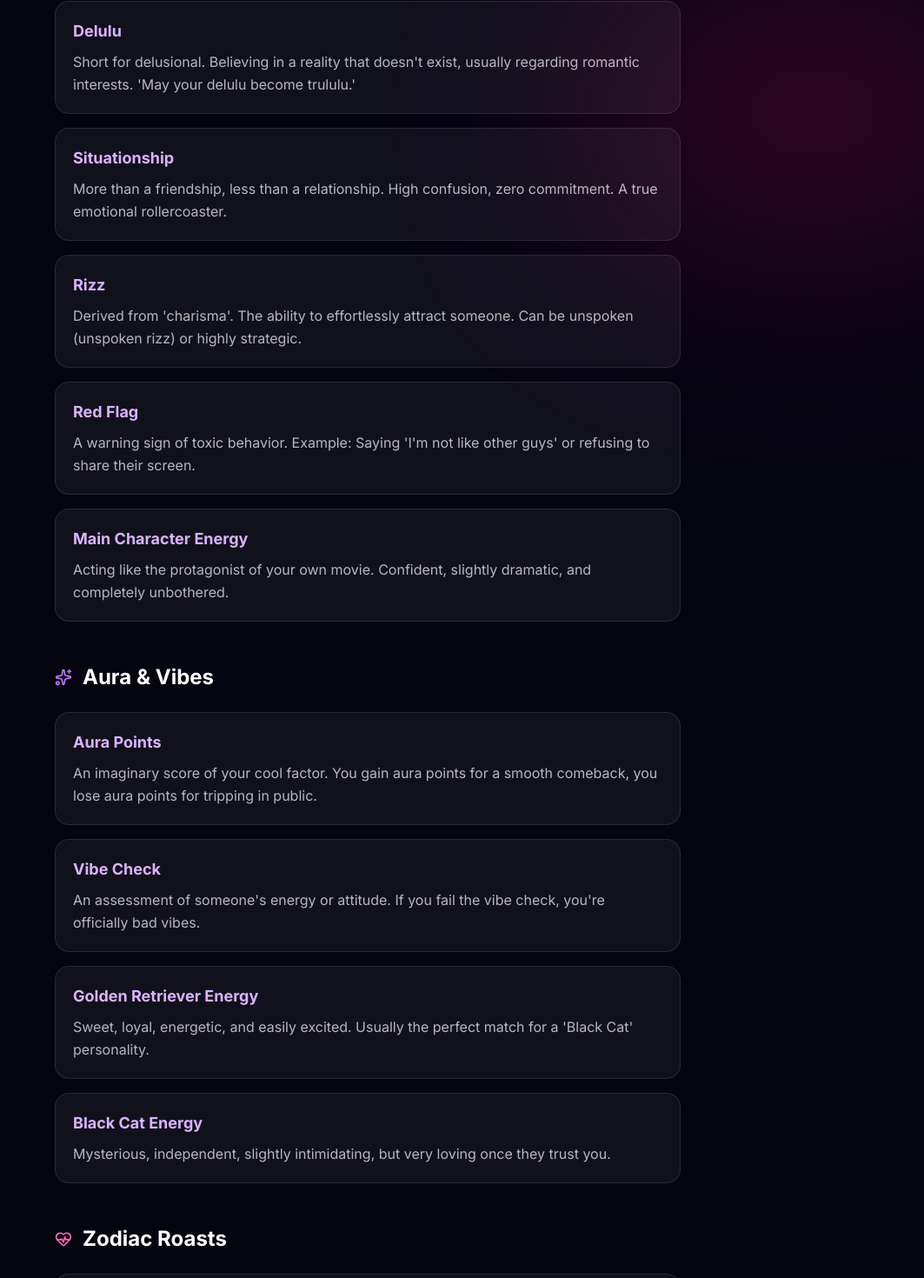
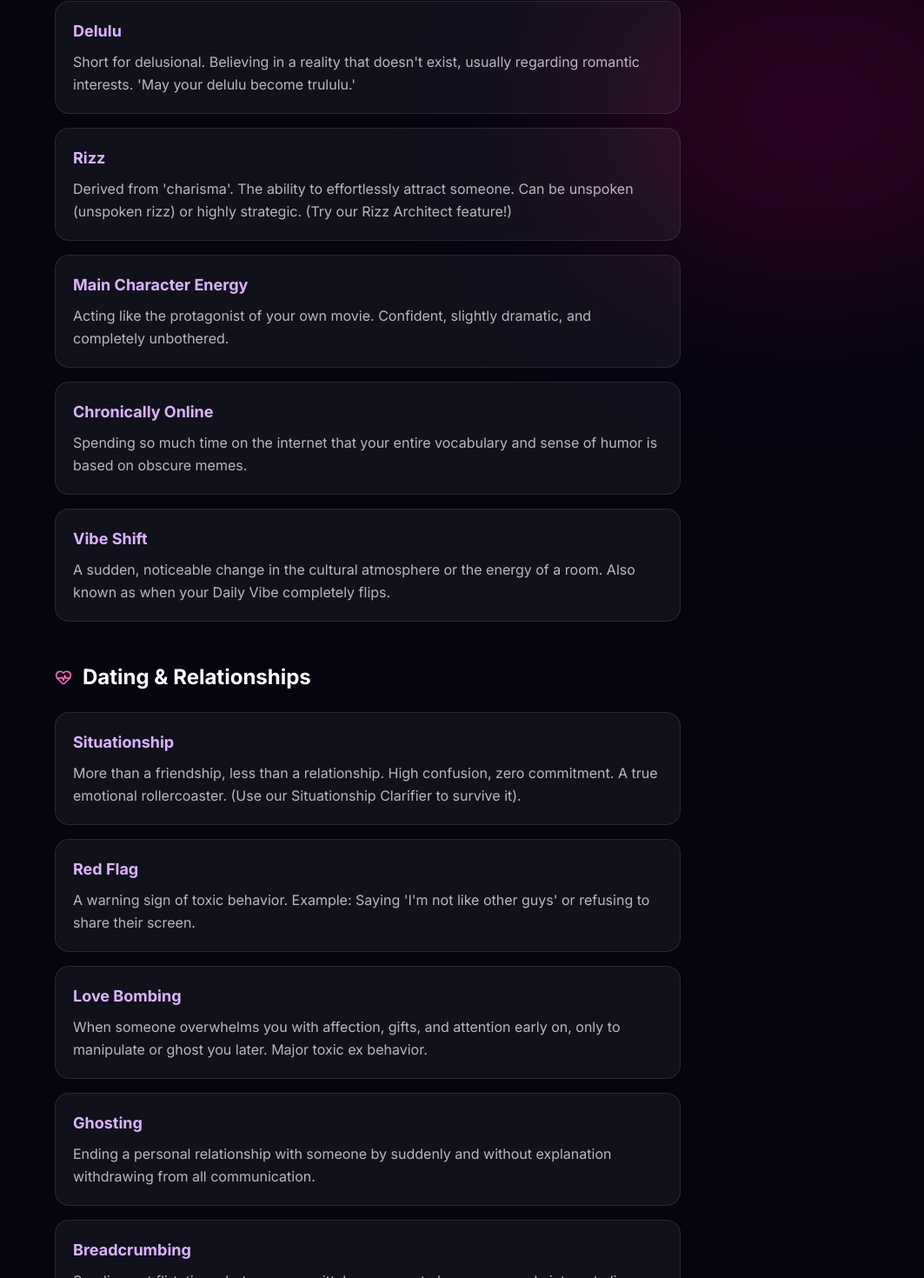
Before and after one commit to umitduran03/vibe_aura, a Next.js app: page /vibe-dictionary in a window 1280 px wide. Shown: the part 591-2061 px from the top of the page at 87% size, without its empty margins (217-1280 px from the left). Built offline with nearby package versions, Linux system fonts and the light colour scheme.

Commit message:
feat: vastly expand dictionary content with all zodiac signs and app feature slang

```diff
--- a/src/app/vibe-dictionary/page.tsx
+++ b/src/app/vibe-dictionary/page.tsx
@@ -12,7 +12,7 @@ export const metadata: Metadata = {
 
 const dictionaryTerms = [
   {
-    category: "Gen-Z Slang",
+    category: "Gen-Z Slang & Lifestyle",
     icon: <Zap className="w-5 h-5 text-yellow-400" />,
     terms: [
       {
@@ -20,30 +20,56 @@ const dictionaryTerms = [
         meaning: "Short for delusional. Believing in a reality that doesn't exist, usually regarding romantic interests. 'May your delulu become trululu.'",
       },
       {
-        word: "Situationship",
-        meaning: "More than a friendship, less than a relationship. High confusion, zero commitment. A true emotional rollercoaster.",
+        word: "Rizz",
+        meaning: "Derived from 'charisma'. The ability to effortlessly attract someone. Can be unspoken (unspoken rizz) or highly strategic. (Try our Rizz Architect feature!)",
       },
       {
-        word: "Rizz",
-        meaning: "Derived from 'charisma'. The ability to effortlessly attract someone. Can be unspoken (unspoken rizz) or highly strategic.",
+        word: "Main Character Energy",
+        meaning: "Acting like the protagonist of your own movie. Confident, slightly dramatic, and completely unbothered.",
+      },
+      {
+        word: "Chronically Online",
+        meaning: "Spending so much time on the internet that your entire vocabulary and sense of humor is based on obscure memes.",
+      },
+      {
+        word: "Vibe Shift",
+        meaning: "A sudden, noticeable change in the cultural atmosphere or the energy of a room. Also known as when your Daily Vibe completely flips.",
+      },
+    ]
+  },
+  {
+    category: "Dating & Relationships",
+    icon: <HeartPulse className="w-5 h-5 text-pink-400" />,
+    terms: [
+      {
+        word: "Situationship",
+        meaning: "More than a friendship, less than a relationship. High confusion, zero commitment. A true emotional rollercoaster. (Use our Situationship Clarifier to survive it).",
       },
       {
         word: "Red Flag",
         meaning: "A warning sign of toxic behavior. Example: Saying 'I'm not like other guys' or refusing to share their screen.",
       },
       {
-        word: "Main Character Energy",
-        meaning: "Acting like the protagonist of your own movie. Confident, slightly dramatic, and completely unbothered.",
+        word: "Love Bombing",
+        meaning: "When someone overwhelms you with affection, gifts, and attention early on, only to manipulate or ghost you later. Major toxic ex behavior.",
+      },
+      {
+        word: "Ghosting",
+        meaning: "Ending a personal relationship with someone by suddenly and without explanation withdrawing from all communication.",
+      },
+      {
+        word: "Breadcrumbing",
+        meaning: "Sending out flirtatious, but non-committal messages to keep someone's interest alive without any intention of taking things further.",
       },
     ]
   },
   {
-    category: "Aura & Vibes",
+    category: "Aura & Energies",
     icon: <Sparkles className="w-5 h-5 text-purple-400" />,
     terms: [
       {
         word: "Aura Points",
-        meaning: "An imaginary score of your cool factor. You gain aura points for a smooth comeback, you lose aura points for tripping in public.",
+        meaning: "An imaginary score of your cool factor. You gain aura points for a smooth comeback, you lose aura points for tripping in public. (Our AI can literally calculate this).",
       },
       {
         word: "Vibe Check",
@@ -57,23 +83,63 @@ const dictionaryTerms = [
         word: "Black Cat Energy",
         meaning: "Mysterious, independent, slightly intimidating, but very loving once they trust you.",
       },
+      {
+        word: "Soulmate Profile",
+        meaning: "The exact energy and aesthetic of the person you are cosmically meant to be with. (Upload your selfie to find yours).",
+      },
     ]
   },
   {
-    category: "Zodiac Roasts",
-    icon: <HeartPulse className="w-5 h-5 text-pink-400" />,
+    category: "Brutal Zodiac Roasts",
+    icon: <BookOpen className="w-5 h-5 text-cyan-400" />,
     terms: [
       {
-        word: "Scorpio (Oct 23 - Nov 21)",
-        meaning: "Intense, secretive, and will stalk your Spotify playlists to figure out your emotional state. Holds grudges since 2012.",
+        word: "Aries (Mar 21 - Apr 19)",
+        meaning: "You treat every minor inconvenience like a declaration of war. Stop yelling, we are literally at a grocery store.",
+      },
+      {
+        word: "Taurus (Apr 20 - May 20)",
+        meaning: "Your love language is taking naps and refusing to compromise. You aren't 'protecting your peace', you're just stubborn.",
       },
       {
         word: "Gemini (May 21 - Jun 20)",
         meaning: "Two personalities, zero focus. Will leave you on read for 3 days and then reply with a TikTok like nothing happened.",
       },
       {
+        word: "Cancer (Jun 21 - Jul 22)",
+        meaning: "Crying because someone used a period at the end of their text message. The ultimate emotional manipulators (respectfully).",
+      },
+      {
         word: "Leo (Jul 23 - Aug 22)",
-        meaning: "Needs 24/7 validation. If they aren't the center of attention, they will literally wither away.",
+        meaning: "Needs 24/7 validation. If they aren't the center of attention, they will literally wither away like an unwatered plant.",
+      },
+      {
+        word: "Virgo (Aug 23 - Sep 22)",
+        meaning: "Judging everyone while their own life is held together by iced coffee and a color-coded Notion template they never use.",
+      },
+      {
+        word: "Libra (Sep 23 - Oct 22)",
+        meaning: "Flirts with the barista, the mailman, and a wall. Cannot make a decision to save their life.",
+      },
+      {
+        word: "Scorpio (Oct 23 - Nov 21)",
+        meaning: "Intense, secretive, and will stalk your Spotify playlists to figure out your emotional state. Holds grudges since 2012.",
+      },
+      {
+        word: "Sagittarius (Nov 22 - Dec 21)",
+        meaning: "Commitment phobic. Thinks running away to another country solves their profound lack of emotional maturity.",
+      },
+      {
+        word: "Capricorn (Dec 22 - Jan 19)",
+        meaning: "Treats romantic relationships like a corporate merger. Schedule their mental breakdowns in Google Calendar.",
+      },
+      {
+        word: "Aquarius (Jan 20 - Feb 18)",
+        meaning: "Thinks having a god complex and ghosting people makes them 'mysterious'. You aren't an alien, you just need therapy.",
+      },
+      {
+        word: "Pisces (Feb 19 - Mar 20)",
+        meaning: "Living in a permanent state of delulu. Will write poetry about a barista who just asked for their name.",
       },
     ]
   }
```
